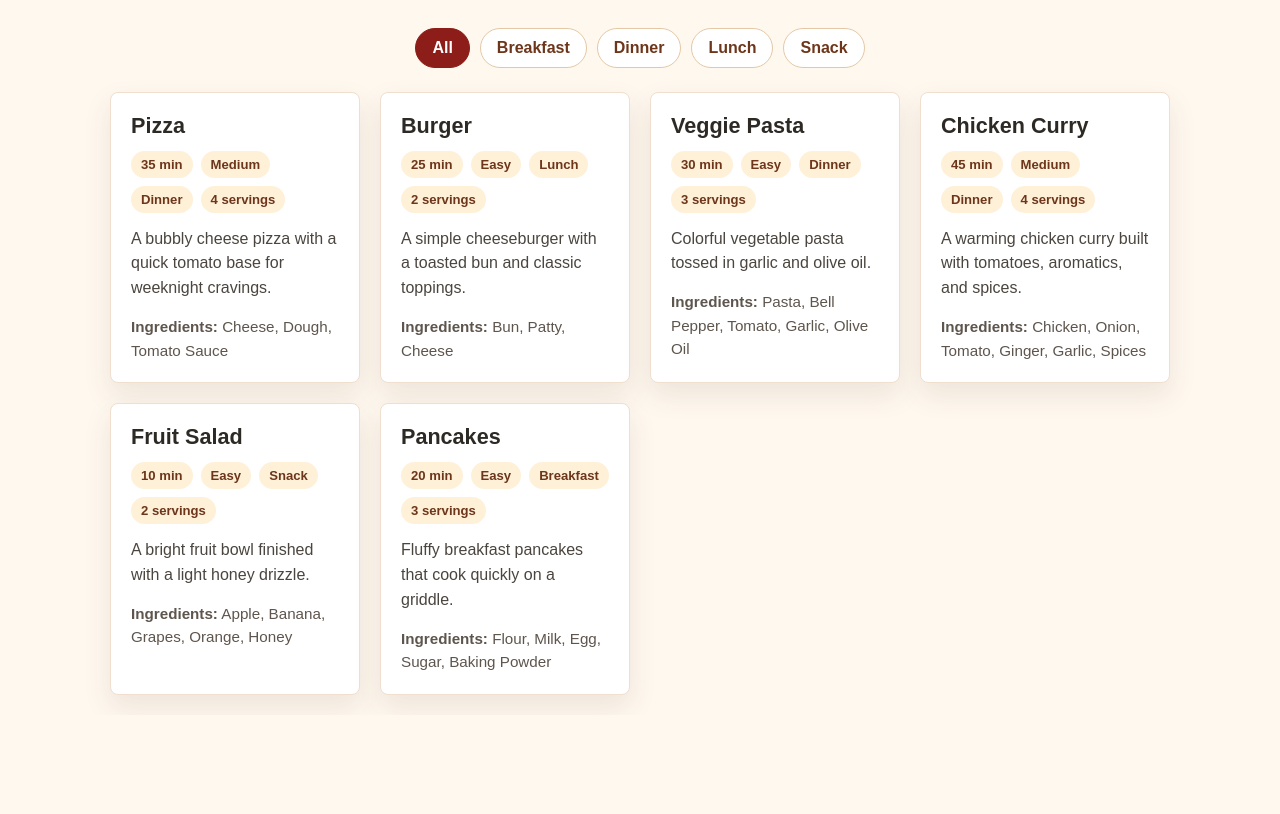
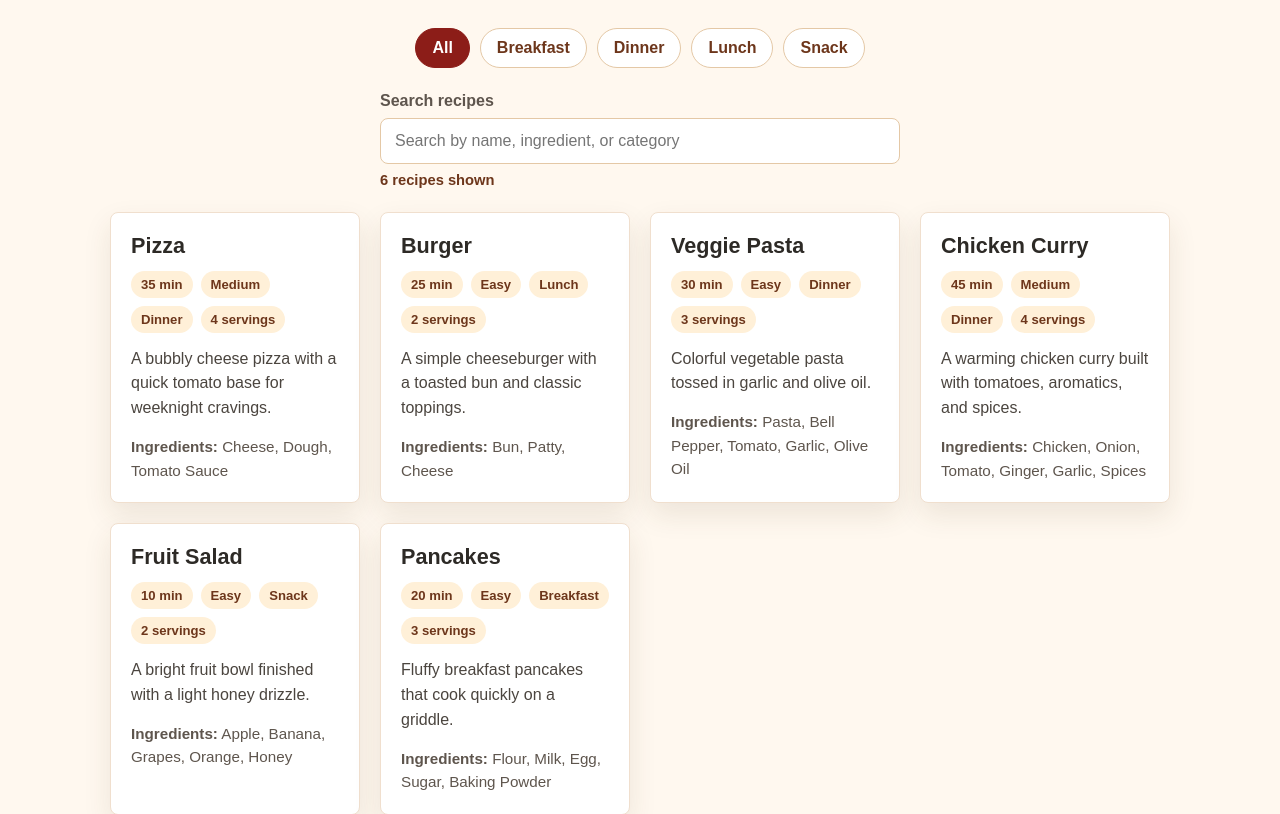
Before and after one commit to jeshmin-dot/Food-recipes, a Flask app: page / in a window 1280 px wide. Shown: the part 140-954 px from the top of the page. Before the commit the page ends 846 px from the top, so only its background shows below. Run offline with Flask 3, Linux system fonts and the light colour scheme.

Commit message:
Add recipe search controls

```diff
--- a/static/css/style.css
+++ b/static/css/style.css
@@ -75,6 +75,41 @@ h1{
     border-color: #8c1d18;
 }
 
+.search-panel{
+    display: grid;
+    gap: 8px;
+    max-width: 520px;
+    margin: 0 auto 24px;
+}
+
+.search-panel label{
+    color: #5e554d;
+    font-weight: 700;
+}
+
+.search-panel input{
+    min-height: 46px;
+    width: 100%;
+    border: 1px solid #e4c8a6;
+    border-radius: 8px;
+    padding: 0 14px;
+    color: #2d2a26;
+    background: #ffffff;
+    font: inherit;
+}
+
+.search-panel input:focus{
+    outline: 3px solid #f3c66e;
+    outline-offset: 2px;
+}
+
+.result-count{
+    margin: 0;
+    color: #6d361b;
+    font-size: 0.92rem;
+    font-weight: 700;
+}
+
 .recipe-card{
     min-height: 190px;
     background: #ffffff;
@@ -115,3 +150,10 @@ h1{
     font-size: 0.82rem;
     font-weight: 700;
 }
+
+.empty-state{
+    margin: 28px 0 0;
+    text-align: center;
+    color: #5e554d;
+    font-weight: 700;
+}
--- a/static/js/script.js
+++ b/static/js/script.js
@@ -1,18 +1,40 @@
 const filterButtons = document.querySelectorAll(".filter-button");
 const recipeCards = document.querySelectorAll(".recipe-card");
+const searchInput = document.querySelector("#recipe-search");
+const resultCount = document.querySelector(".result-count");
+const emptyState = document.querySelector(".empty-state");
+let activeCategory = "all";
+
+function updateRecipes() {
+    const searchTerm = searchInput.value.trim().toLowerCase();
+    let visibleCount = 0;
+
+    recipeCards.forEach((card) => {
+        const matchesCategory =
+            activeCategory === "all" || card.dataset.category === activeCategory;
+        const matchesSearch = card.dataset.search.toLowerCase().includes(searchTerm);
+        const shouldShow = matchesCategory && matchesSearch;
+
+        card.hidden = !shouldShow;
+
+        if (shouldShow) {
+            visibleCount += 1;
+        }
+    });
+
+    resultCount.textContent = `${visibleCount} ${visibleCount === 1 ? "recipe" : "recipes"} shown`;
+    emptyState.hidden = visibleCount > 0;
+}
 
 filterButtons.forEach((button) => {
     button.addEventListener("click", () => {
-        const selectedCategory = button.dataset.filter;
+        activeCategory = button.dataset.filter;
 
         filterButtons.forEach((item) => item.classList.remove("active"));
         button.classList.add("active");
 
-        recipeCards.forEach((card) => {
-            const shouldShow =
-                selectedCategory === "all" || card.dataset.category === selectedCategory;
-
-            card.hidden = !shouldShow;
-        });
+        updateRecipes();
     });
 });
+
+searchInput.addEventListener("input", updateRecipes);
--- a/templates/index.html
+++ b/templates/index.html
@@ -24,11 +24,17 @@
             {% endfor %}
         </div>
 
+        <div class="search-panel">
+            <label for="recipe-search">Search recipes</label>
+            <input id="recipe-search" type="search" placeholder="Search by name, ingredient, or category">
+            <p class="result-count" aria-live="polite">{{ recipes|length }} recipes shown</p>
+        </div>
+
         <section class="recipe-container" aria-label="Recipe list">
 
             {% for recipe in recipes %}
 
-            <div class="recipe-card" data-category="{{ recipe.category }}">
+            <div class="recipe-card" data-category="{{ recipe.category }}" data-search="{{ recipe.name }} {{ recipe.category }} {{ recipe.difficulty }} {{ recipe.ingredients }} {{ recipe.description }}">
                 <h2>{{ recipe.name }}</h2>
                 <div class="recipe-meta">
                     <span>{{ recipe.time }}</span>
@@ -43,6 +49,7 @@
             {% endfor %}
 
         </section>
+        <p class="empty-state" hidden>No recipes match your search.</p>
     </main>
 
 <script src="{{ url_for('static',
```
